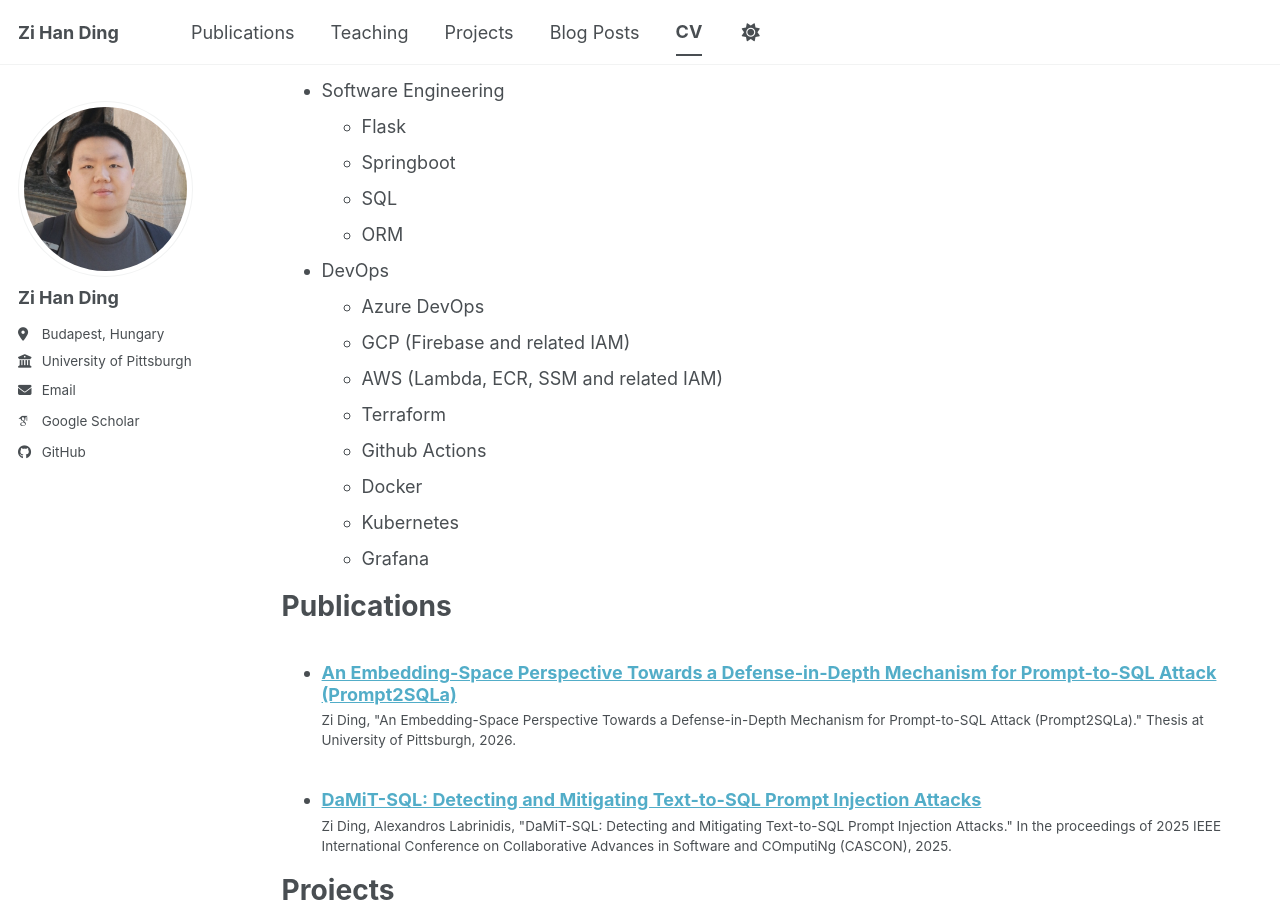
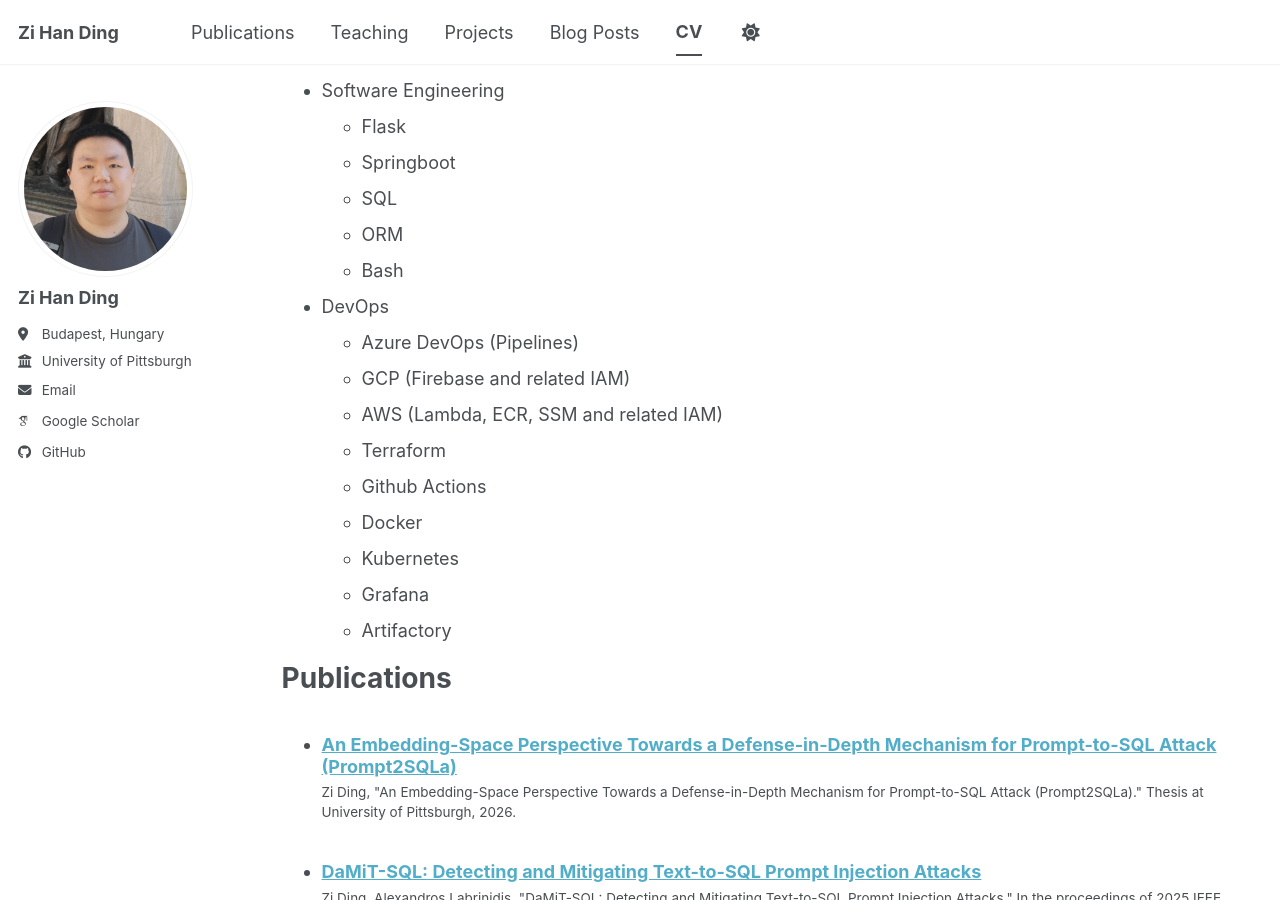
Before and after one commit to ziHanDing579/ziHanDing579.github.io, a Jekyll site: the page built from _pages/cv.md, in a window 1280 px wide and 900 px high, scrolled down 1356 px. Built offline with Jekyll 4.4.1, drawn with Linux system fonts in a browser that asks for light colours; some web fonts are replaced; a script bundle is joined from its source files by our own code; library files that are not in the unit come from our copies.

Commit message:
added more information

```diff
--- a/_pages/cv.md
+++ b/_pages/cv.md
@@ -54,8 +54,9 @@ Skills
   * Springboot
   * SQL
   * ORM
+  * Bash
 * DevOps
-  * Azure DevOps
+  * Azure DevOps (Pipelines)
   * GCP (Firebase and related IAM)
   * AWS (Lambda, ECR, SSM and related IAM)
   * Terraform
@@ -63,6 +64,7 @@ Skills
   * Docker
   * Kubernetes
   * Grafana
+  * Artifactory
 
 Publications
 ======
```
